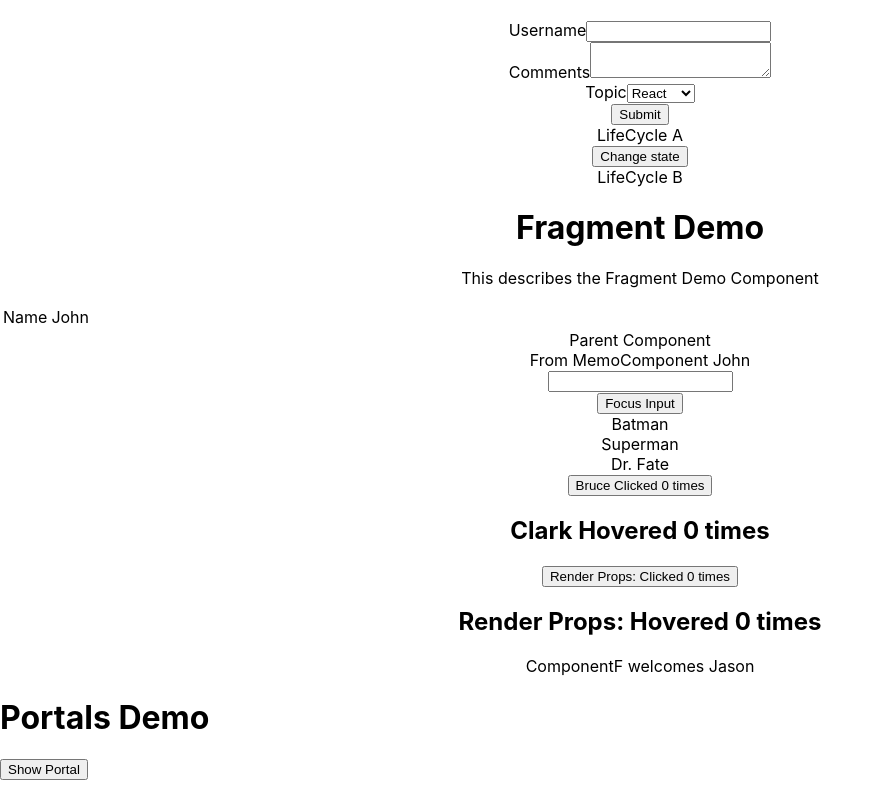
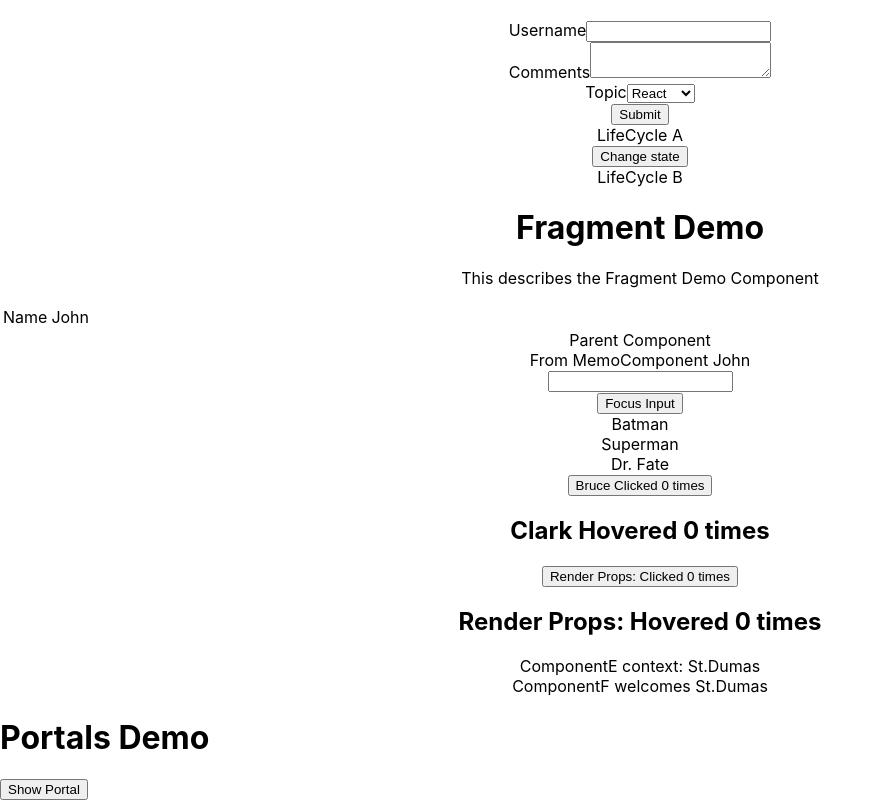
Before and after one commit to mudrakpatel/ReactHelloWorld, a React (Create React App) app: page / in a window 1280 px wide. Shown: the part 1408-2208 px from the top of the page, without its empty margins (0-884 px from the left). Built offline with nearby package versions, Linux system fonts and the light colour scheme.

Commit message:
Context - Part 3

```diff
--- a/src/App.js
+++ b/src/App.js
@@ -99,9 +99,9 @@ class App extends Component {
           (count, incrementCount) =>
           <HoverCounterTwo count={count} incrementCount={incrementCount} />
         }/>
-        <UserProvider value="Jason">
+        {/*<UserProvider value="Jason">*/}
           <ComponentC/>
-        </UserProvider>
+        {/*</UserProvider>*/}
       </div>
     );
   }
--- a/src/components/ComponentE.js
+++ b/src/components/ComponentE.js
@@ -1,11 +1,17 @@
 import React, { Component } from 'react';
 import ComponentF from './ComponentF';
+import UserContext from './userContext';
 
 class ComponentE extends Component {
 
+  static contextType = UserContext;
+
   render() {
     return (
-      <ComponentF/>
+      <React.Fragment>
+        ComponentE context: {this.context}
+        <ComponentF/>
+      </React.Fragment>
     );
   }
 
--- a/src/components/userContext.js
+++ b/src/components/userContext.js
@@ -1,7 +1,8 @@
 import React from 'react';
 
-const UserContext = React.createContext();
+const UserContext = React.createContext("St.Dumas");
 const UserProvider = UserContext.Provider;
 const UserConsumer = UserContext.Consumer;
 
 export {UserProvider, UserConsumer};
+export default UserContext;
```
